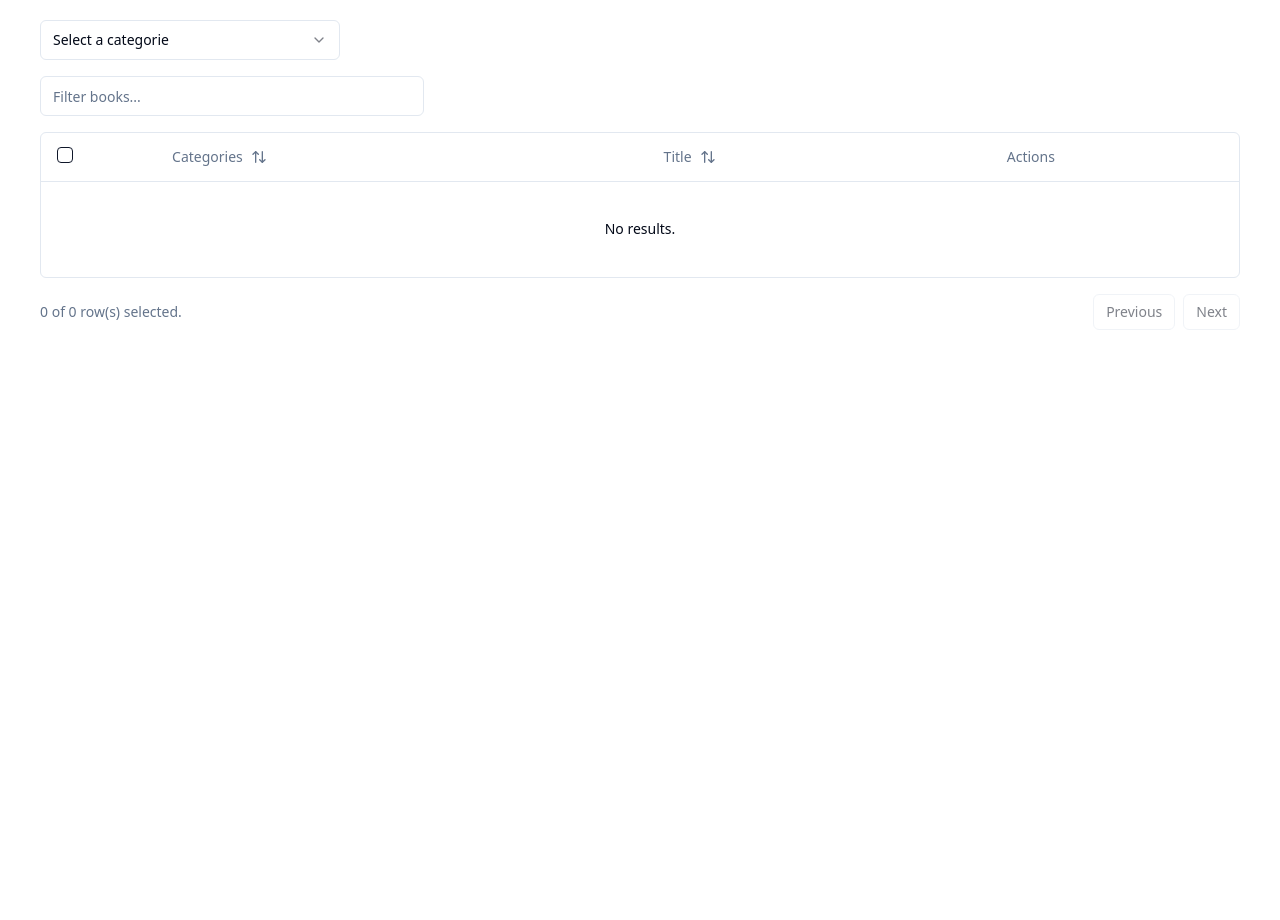
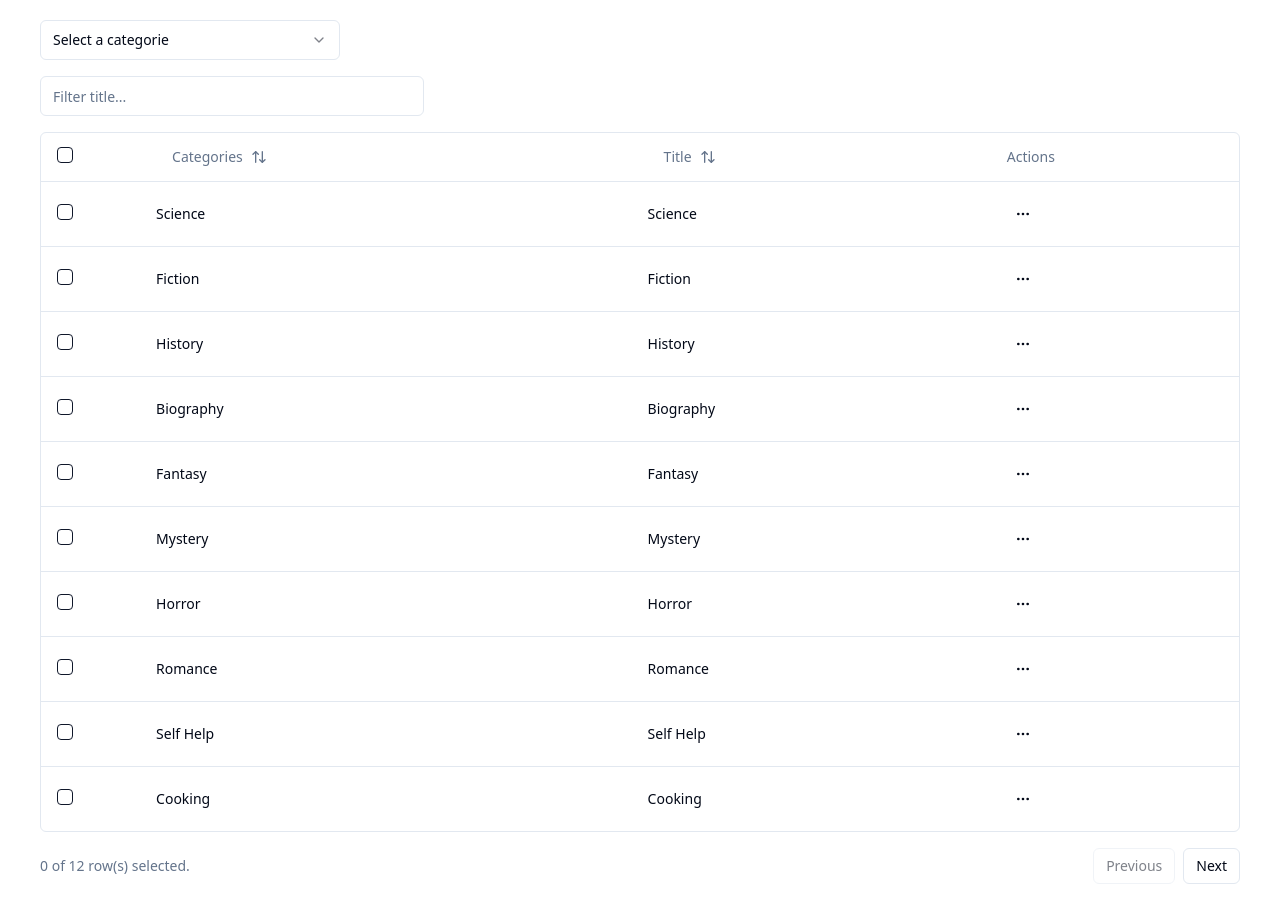
Before and after one commit to Marty2R/projet-groupe-react, a React (Vite) app: page / in a window 1280 px wide. Before the commit the page ends 800 px from the top, so only its background shows below. Built offline with nearby package versions, Linux system fonts and the light colour scheme.

Commit message:
add service for update and delete

```diff
--- a/src/App.jsx
+++ b/src/App.jsx
@@ -10,7 +10,7 @@ function App() {
     <BrowserRouter>
       <Routes>
         <Route path="/" element={<Home />}></Route>
-        <Route path="/edite" element={<Edite />}></Route>
+        <Route path="/edit" element={<Edite />}></Route>
       </Routes>
     </BrowserRouter>
   );
--- a/src/pages/Home.jsx
+++ b/src/pages/Home.jsx
@@ -41,12 +41,13 @@ import {
 
 // Services
 
-// import BooksService from "@/services/books.service.js";
-// import CategoriesService from "@/services/categories.service.js";
+import partsService from "@/services/parts.service.js";
+import categoriesService from "@/services/categories.service.js";
+
 import { Link } from "react-router-dom";
 
 export default function Home() {
-  const [books, setBooks] = useState([]);
+  const [parts, setParts] = useState([]);
   const [categories, setCategories] = useState([]);
   const [sorting, setSorting] = useState([]);
   const [columnFilters, setColumnFilters] = useState([]);
@@ -132,10 +133,10 @@ export default function Home() {
             </DropdownMenuTrigger>
             <DropdownMenuContent align="end">
               <DropdownMenuLabel>Actions</DropdownMenuLabel>
-              <DropdownMenuItem>Remove Book</DropdownMenuItem>
+              <DropdownMenuItem>Remove Parts</DropdownMenuItem>
               <DropdownMenuItem>
-                <Link to={`/update/book/${row.original._id}`}>
-                  Update Books
+                <Link to={`/update/parts/${row.original._id}`}>
+                  Update Parts
                 </Link>
               </DropdownMenuItem>
             </DropdownMenuContent>
@@ -146,7 +147,7 @@ export default function Home() {
   ];
 
   const table = useReactTable({
-    data: books,
+    data: parts,
     columns,
     onSortingChange: setSorting,
     onColumnFiltersChange: setColumnFilters,
@@ -164,14 +165,15 @@ export default function Home() {
     },
   });
 
-  //   useEffect(() => {
-  //     (async () => {
-  //       const books = await BooksService.getAllBooks();
-  //       const categories = await CategoriesService.getAllCategories();
-  //       setBooks(books);
-  //       setCategories(categories);
-  //     })();
-  //   }, []);
+  useEffect(() => {
+    (async () => {
+      const parts = await partsService.getAllParts();
+      const categories = await categoriesService.getAllCategories();
+      setParts(parts.data);
+      console.log(parts.data);
+      setCategories(categories.data);
+    })();
+  }, []);
 
   return (
     <div className="w-full px-10 py-5">
@@ -202,7 +204,7 @@ export default function Home() {
           </Select>
           <div className="flex items-center pb-4">
             <Input
-              placeholder="Filter books..."
+              placeholder="Filter title..."
               value={table.getColumn("label")?.getFilterValue() ?? ""}
               onChange={(event) =>
                 table.getColumn("label")?.setFilterValue(event.target.value)
--- /dev/null
+++ b/src/services/categories.service.js
@@ -0,0 +1,32 @@
+function getAllCategories() {
+  const object = {
+    data: [
+      {
+        id: 1,
+        label: "Science",
+      },
+      {
+        id: 2,
+        label: "Fiction",
+      },
+      {
+        id: 3,
+        label: "History",
+      },
+      {
+        id: 4,
+        label: "Biography",
+      },
+      {
+        id: 5,
+        label: "Fantasy",
+      },
+    ],
+  };
+
+  return object;
+}
+
+export default {
+  getAllCategories,
+};
--- /dev/null
+++ b/src/services/index.js
@@ -0,0 +1,11 @@
+// Model for fetch
+
+export default async function fetchApi(url, method, headers, body) {
+  const response = await fetch(url, {
+    method,
+    headers,
+    body,
+  });
+
+  return response.json();
+}
--- /dev/null
+++ b/src/services/parts.service.js
@@ -0,0 +1,99 @@
+import fetchApi from ".";
+
+const UR_API_UPDATE_PART = "/part/update";
+
+function getAllParts() {
+  const object = {
+    data: [
+      {
+        id: 1,
+        label: "Science",
+        categories: "Science",
+      },
+      {
+        id: 2,
+        label: "Fiction",
+        categories: "Fiction",
+      },
+      {
+        id: 3,
+        label: "History",
+        categories: "History",
+      },
+      {
+        id: 4,
+        label: "Biography",
+        categories: "Biography",
+      },
+      {
+        id: 5,
+        label: "Fantasy",
+        categories: "Fantasy",
+      },
+      {
+        id: 6,
+        label: "Mystery",
+        categories: "Mystery",
+      },
+      {
+        id: 7,
+        label: "Horror",
+        categories: "Horror",
+      },
+      {
+        id: 8,
+        label: "Romance",
+        categories: "Romance",
+      },
+      {
+        id: 9,
+        label: "Self Help",
+        categories: "Self Help",
+      },
+      {
+        id: 10,
+        label: "Cooking",
+        categories: "Cooking",
+      },
+      {
+        id: 11,
+        label: "Travel",
+        categories: "Travel",
+      },
+      {
+        id: 12,
+        label: "Health",
+        categories: "Health",
+      },
+    ],
+  };
+
+  return object;
+}
+
+// export const updatePart = async (part, id) => {
+//   const response = await fetch(`${UR_API_UPDATE_PART}/${id}`, {
+//     method: "PUT",
+//     headers: {
+//       "Content-Type": "application/json",
+//     },
+//     body: JSON.stringify(part),
+//   });
+
+//   return response.json();
+// };
+
+export const updatePart = async (part, id) => {
+  return fetchApi(
+    `${UR_API_UPDATE_PART}/${id}`,
+    "PUT",
+    {
+      "Content-Type": "application/json",
+    },
+    JSON.stringify(part)
+  );
+};
+
+export default {
+  getAllParts,
+};
--- a/tsconfig.json
+++ b/tsconfig.json
@@ -27,6 +27,6 @@
       ]
     }
   },
-  "include": ["src"],
+  "include": ["src", "src/services/categories.service.js"],
   "references": [{ "path": "./tsconfig.node.json" }]
 }
```
